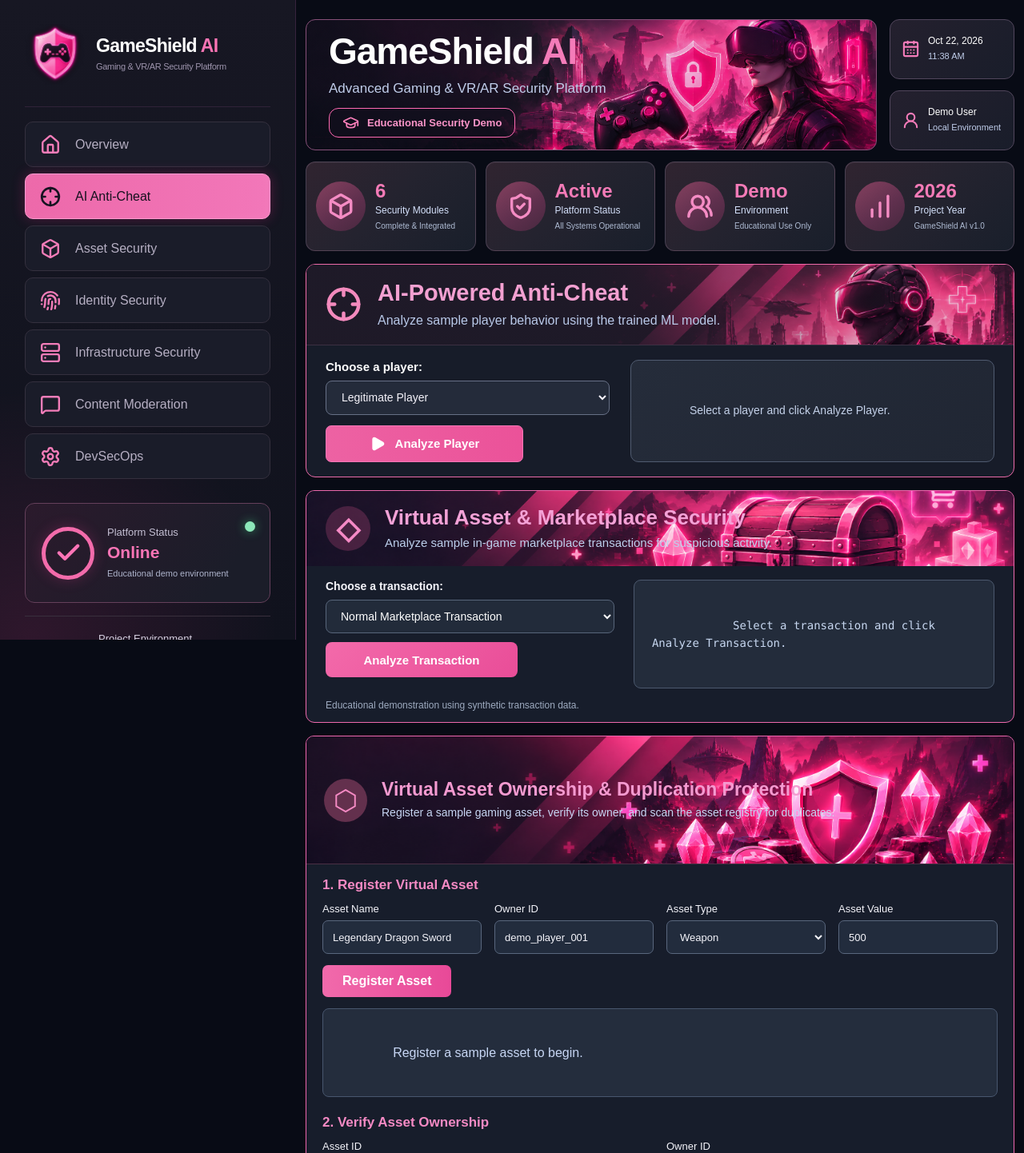
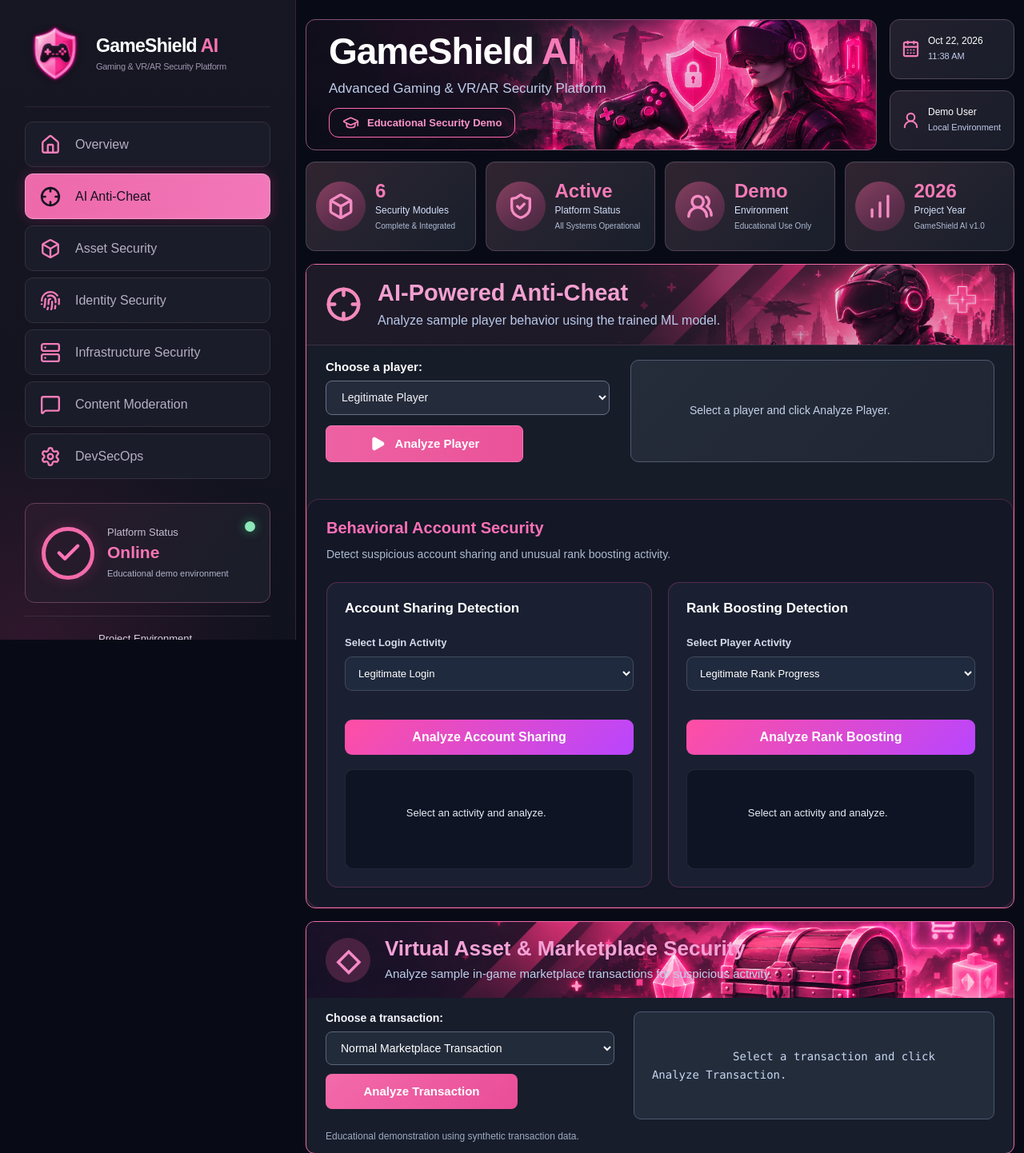
Before and after one commit to fatima-dev-cloud/GameShield-AI, a Flask app: page /dashboard in a window 1280 px wide. Shown: the top 1442 px of the page at 80% size. Run offline with Flask 3, Linux system fonts and the light colour scheme; some libraries are stand-ins or nearby versions.

Commit message:
Add behavioral account sharing and rank boosting detection

```diff
--- a/src/app.py
+++ b/src/app.py
@@ -4,6 +4,11 @@ from pathlib import Path
 from flask import Flask, jsonify, request, render_template
 
 from anti_cheat.detector import analyze_player
+
+from anti_cheat.behavioral_security import (
+    detect_account_sharing,
+    detect_rank_boosting,
+)
 
 from asset_security.asset_registry import (
     register_asset,
@@ -167,6 +172,50 @@ def anti_cheat_analysis():
     except (TypeError, ValueError):
         return jsonify({
             "error": "All player behavior values must be numeric."
+        }), 400
+
+
+@app.route(
+    "/api/anti-cheat/account-sharing",
+    methods=["POST"]
+)
+def api_detect_account_sharing():
+    data = request.get_json(silent=True)
+
+    if not isinstance(data, dict):
+        return jsonify({
+            "error": "A valid JSON object is required"
+        }), 400
+
+    try:
+        result = detect_account_sharing(data)
+        return jsonify(result), 200
+
+    except (ValueError, TypeError, KeyError, OverflowError) as error:
+        return jsonify({
+            "error": str(error)
+        }), 400
+
+
+@app.route(
+    "/api/anti-cheat/rank-boosting",
+    methods=["POST"]
+)
+def api_detect_rank_boosting():
+    data = request.get_json(silent=True)
+
+    if not isinstance(data, dict):
+        return jsonify({
+            "error": "A valid JSON object is required"
+        }), 400
+
+    try:
+        result = detect_rank_boosting(data)
+        return jsonify(result), 200
+
+    except (ValueError, TypeError, KeyError, OverflowError) as error:
+        return jsonify({
+            "error": str(error)
         }), 400
 
 @app.route("/api/assets/register", methods=["POST"])
--- a/src/static/dashboard.css
+++ b/src/static/dashboard.css
@@ -3148,3 +3148,115 @@ body {
     color: #ffffff;
     border-color: #ff9bd0;
 }
+
+
+/* =========================================
+   Behavioral Anti-Cheat Security
+   ========================================= */
+
+.gs-behavioral-security {
+    margin-top: 28px;
+    padding: 24px;
+    border: 1px solid rgba(255, 75, 160, 0.24);
+    border-radius: 16px;
+    background: rgba(18, 22, 38, 0.65);
+}
+
+.gs-behavioral-security h3 {
+    margin: 0 0 10px;
+    color: #ff70b7;
+    font-size: 20px;
+    font-weight: 700;
+}
+
+.gs-behavioral-security > p {
+    margin: 0 0 24px;
+    color: #aebbd0;
+    font-size: 14px;
+    line-height: 1.6;
+}
+
+.gs-behavioral-grid {
+    display: grid;
+    grid-template-columns: repeat(2, minmax(0, 1fr));
+    gap: 20px;
+}
+
+.gs-behavioral-card {
+    min-width: 0;
+    padding: 22px;
+    border: 1px solid rgba(255, 75, 160, 0.25);
+    border-radius: 14px;
+    background: rgba(29, 35, 54, 0.85);
+}
+
+.gs-behavioral-card h4 {
+    margin: 0 0 20px;
+    color: #ffffff;
+    font-size: 17px;
+    font-weight: 650;
+}
+
+.gs-behavioral-card label {
+    display: block;
+    margin-bottom: 10px;
+    color: #d5dbea;
+    font-size: 13px;
+    font-weight: 600;
+}
+
+.gs-behavioral-card select {
+    display: block;
+    width: 100%;
+    margin-bottom: 16px;
+    padding: 12px;
+    border: 1px solid rgba(255, 255, 255, 0.15);
+    border-radius: 9px;
+    background: #202a3e;
+    color: #ffffff;
+    font-size: 13px;
+}
+
+.gs-behavioral-card button {
+    width: 100%;
+    padding: 13px 16px;
+    border: 0;
+    border-radius: 9px;
+    background: linear-gradient(135deg, #ff4fa3, #b945ff);
+    color: #ffffff;
+    font-weight: 700;
+    cursor: pointer;
+    transition: transform 0.2s ease, opacity 0.2s ease;
+}
+
+.gs-behavioral-card button:hover {
+    transform: translateY(-2px);
+    opacity: 0.92;
+}
+
+.gs-behavioral-card .result {
+    margin-top: 18px;
+    padding: 18px;
+    min-height: 125px;
+    border: 1px solid rgba(255, 255, 255, 0.08);
+    border-radius: 10px;
+    background: rgba(12, 18, 32, 0.8);
+    color: #e7edf8;
+    font-size: 13px;
+    line-height: 1.8;
+    overflow-wrap: anywhere;
+}
+
+@media (max-width: 900px) {
+    .gs-behavioral-grid {
+        grid-template-columns: 1fr;
+    }
+
+    .gs-behavioral-security {
+        padding: 16px;
+    }
+
+    .gs-behavioral-card {
+        padding: 16px;
+    }
+}
--- a/src/static/dashboard.js
+++ b/src/static/dashboard.js
@@ -944,3 +944,120 @@ document.getElementById("loadDevsecopsReportButton")
             button.disabled = false;
         }
     });
+
+
+/* ==========================================
+   Behavioral Anti-Cheat Detection
+   ========================================== */
+
+const sharingScenarios = {
+    legitimate: {
+        distance_km: 10,
+        time_difference_minutes: 120,
+        device_changed: false,
+        behavior_change_score: 0.10
+    },
+    suspicious: {
+        distance_km: 5000,
+        time_difference_minutes: 20,
+        device_changed: true,
+        behavior_change_score: 0.90
+    }
+};
+
+const boostingScenarios = {
+    legitimate: {
+        previous_win_rate: 0.45,
+        current_win_rate: 0.50,
+        rank_increase: 1,
+        matches_played: 25,
+        performance_change_score: 0.10
+    },
+    suspicious: {
+        previous_win_rate: 0.35,
+        current_win_rate: 0.90,
+        rank_increase: 7,
+        matches_played: 8,
+        performance_change_score: 0.85
+    }
+};
+
+async function runBehavioralAnalysis(url, payload, resultBox) {
+    resultBox.textContent = "Analyzing activity...";
+
+    try {
+        const response = await fetch(url, {
+            method: "POST",
+            headers: {
+                "Content-Type": "application/json"
+            },
+            body: JSON.stringify(payload)
+        });
+
+        const data = await response.json();
+
+        if (!response.ok) {
+            throw new Error(data.error || "Analysis failed.");
+        }
+
+        const signals = data.signals.length
+            ? data.signals.join(", ")
+            : "No suspicious signals";
+
+        resultBox.textContent =
+            `Risk Level: ${data.risk_level}\n` +
+            `Risk Score: ${data.risk_score}/100\n` +
+            `Suspicious: ${data.suspicious ? "Yes" : "No"}\n` +
+            `Signals: ${signals}\n\n` +
+            `${data.note}`;
+
+        resultBox.style.whiteSpace = "pre-line";
+
+    } catch (error) {
+        resultBox.textContent = `Error: ${error.message}`;
+    }
+}
+
+const sharingButton = document.getElementById(
+    "sharingAnalyzeButton"
+);
+
+if (sharingButton) {
+    sharingButton.addEventListener("click", async () => {
+        const scenario = document.getElementById(
+            "sharingScenario"
+        ).value;
+
+        const resultBox = document.getElementById(
+            "sharingResult"
+        );
+
+        await runBehavioralAnalysis(
+            "/api/anti-cheat/account-sharing",
+            sharingScenarios[scenario],
+            resultBox
+        );
+    });
+}
+
+const boostingButton = document.getElementById(
+    "boostingAnalyzeButton"
+);
+
+if (boostingButton) {
+    boostingButton.addEventListener("click", async () => {
+        const scenario = document.getElementById(
+            "boostingScenario"
+        ).value;
+
+        const resultBox = document.getElementById(
+            "boostingResult"
+        );
+
+        await runBehavioralAnalysis(
+            "/api/anti-cheat/rank-boosting",
+            boostingScenarios[scenario],
+            resultBox
+        );
+    });
+}
--- a/src/templates/dashboard.html
+++ b/src/templates/dashboard.html
@@ -268,6 +268,90 @@
         </div>
 
     </div>
+
+
+<!-- Behavioral Anti-Cheat Security -->
+<div class="gs-behavioral-security">
+
+    <h3>Behavioral Account Security</h3>
+    <p>
+        Detect suspicious account sharing and
+        unusual rank boosting activity.
+    </p>
+
+    <div class="gs-behavioral-grid">
+
+        <!-- Account Sharing Detection -->
+        <div class="gs-behavioral-card">
+
+            <h4>Account Sharing Detection</h4>
+
+            <label for="sharingScenario">
+                Select Login Activity
+            </label>
+
+            <select id="sharingScenario">
+                <option value="legitimate">
+                    Legitimate Login
+                </option>
+                <option value="suspicious">
+                    Suspicious Account Sharing
+                </option>
+            </select>
+
+            <button
+                id="sharingAnalyzeButton"
+                type="button">
+                Analyze Account Sharing
+            </button>
+
+            <div
+                id="sharingResult"
+                class="result"
+                role="status"
+                aria-live="polite">
+                Select an activity and analyze.
+            </div>
+
+        </div>
+
+        <!-- Rank Boosting Detection -->
+        <div class="gs-behavioral-card">
+
+            <h4>Rank Boosting Detection</h4>
+
+            <label for="boostingScenario">
+                Select Player Activity
+            </label>
+
+            <select id="boostingScenario">
+                <option value="legitimate">
+                    Legitimate Rank Progress
+                </option>
+                <option value="suspicious">
+                    Suspicious Rank Boosting
+                </option>
+            </select>
+
+            <button
+                id="boostingAnalyzeButton"
+                type="button">
+                Analyze Rank Boosting
+            </button>
+
+            <div
+                id="boostingResult"
+                class="result"
+                role="status"
+                aria-live="polite">
+                Select an activity and analyze.
+            </div>
+
+        </div>
+
+    </div>
+
+</div>
 
 </section>
 
```
Also changed, not shown: src/anti_cheat/behavioral_security.py (added, +182 -0 lines), tests/test_behavioral_security.py (added, +132 -0 lines).
